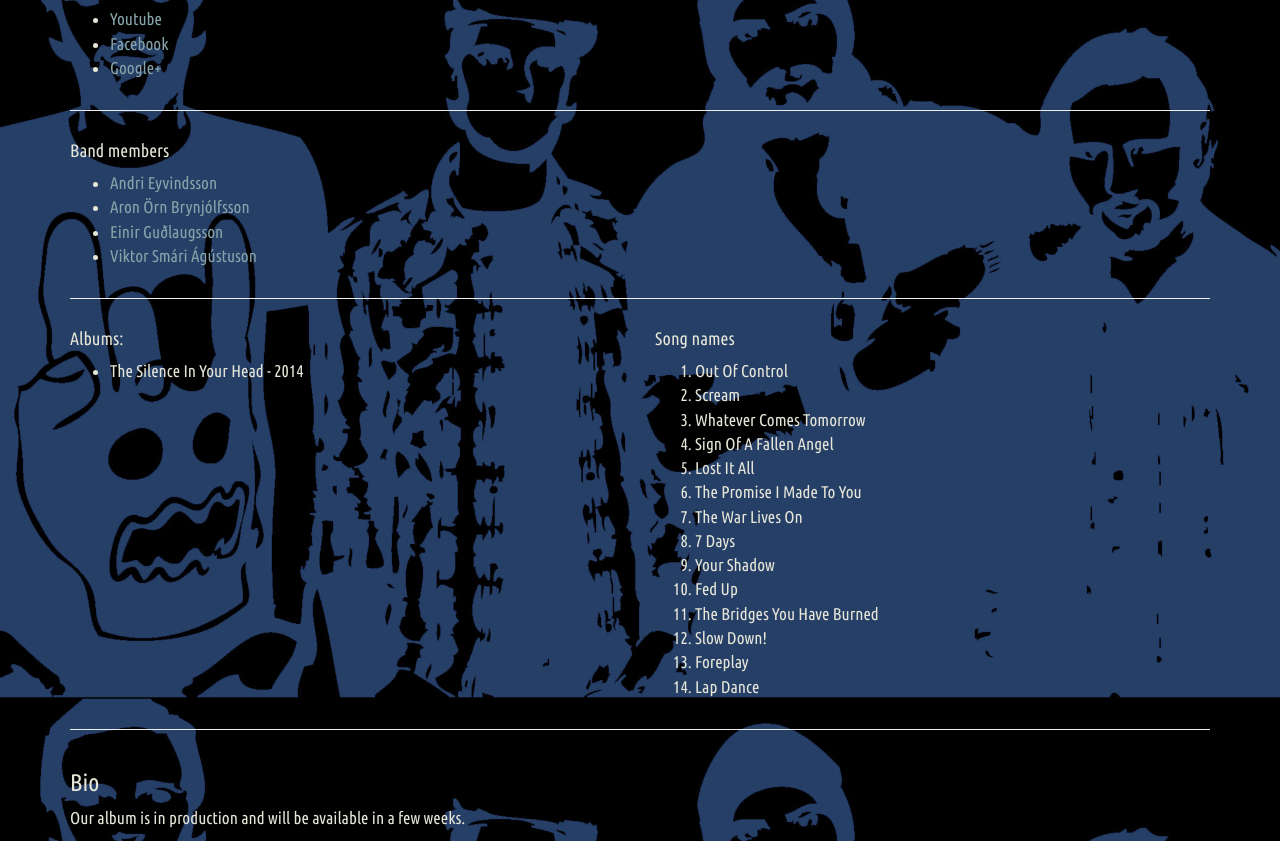
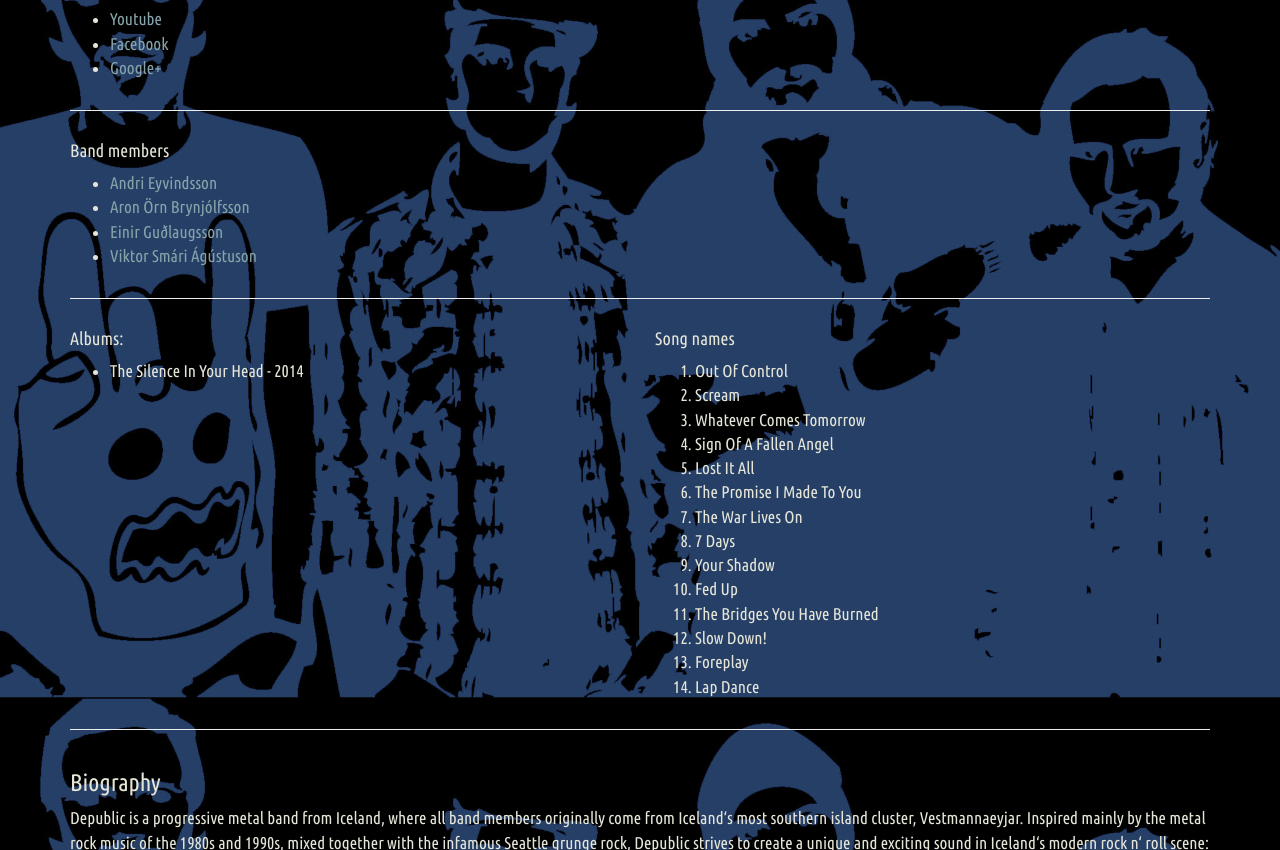
Before and after one commit to Depublic/depublic.github.io, a website: page index.html in a window 1280 px wide. Shown: the part 102-952 px from the top of the page. Drawn offline with Linux system fonts and the light colour scheme.

Commit message:
Update index.html

```diff
--- a/index.html
+++ b/index.html
@@ -68,8 +68,12 @@
 
 				<div class="row">
 					<div class="col-md-12">
-						<h3>Bio</h3>
-						<p>Our album is in production and will be available in a few weeks.</p>
+						<h3>Biography</h3>
+						<p>Depublic is a progressive metal band from Iceland, where all band members originally come from Iceland‘s most southern island cluster, Vestmannaeyjar. Inspired mainly by the metal rock music of the 1980s and 1990s, mixed together with the infamous Seattle grunge rock, Depublic strives to create a unique and exciting sound in Iceland‘s modern rock n‘ roll scene: powerful guitar riffs, melodic bass tunes and hard-hitting drums, topped off with powerful, yet comfortable, vocals. Founded in 2003 by guitarist Viktor Smári and drummer Aron Örn, the band has gone through several line-up changes through the years but has always been able to stick to its core idea of musical inspiration, namely the exciting progressive metal rock n‘ roll. Bassist and back-up vocalist Andri joined the band in 2007 and Depublic obtained its final formation when lead singer Einir joined in 2009 after the band had seen various lead singers join and quit. The music is mainly composed by Viktor, Aron (who also played drums in Icelandic bands The 59ers and Hoffman) and Andri, whereas Einir takes care of most lyrics.
+Depublic has composed over 40 tracks and the band‘s debut album, The Silence In Your Head, comprises of  14 of those tracks. The band is focused on becoming much more active in Iceland‘s music scene and its members strongly believe that in spite of a very high-quality, powerful and exciting Icelandic rock n‘ roll market, the band can deliver a new and unique sound to the existing rock generation, a sound that can easily be listened to by rock fans around the world.
+Depublic emphasizes and focuses extremely on the quality and power of the rock n‘ roll sound, whether it is in the studio, at band practice or during live performances. Therefore, the production and sound engineering of The Silence In Your Head was completely taken care of by Jóhann Rúnar Þorgeirsson of Dallas Studios in Iceland.
+Depublic‘s music is especially recommended for those that enjoy Metallica, Alter Bridge, Billy Talent, Soundgarden, Alice in Chains, Mars Volta, Queens of the Stone Age, etc. since these bands are Depublic‘s main inspirations.
+</p>
 					</div>
 				</div>
 
```
